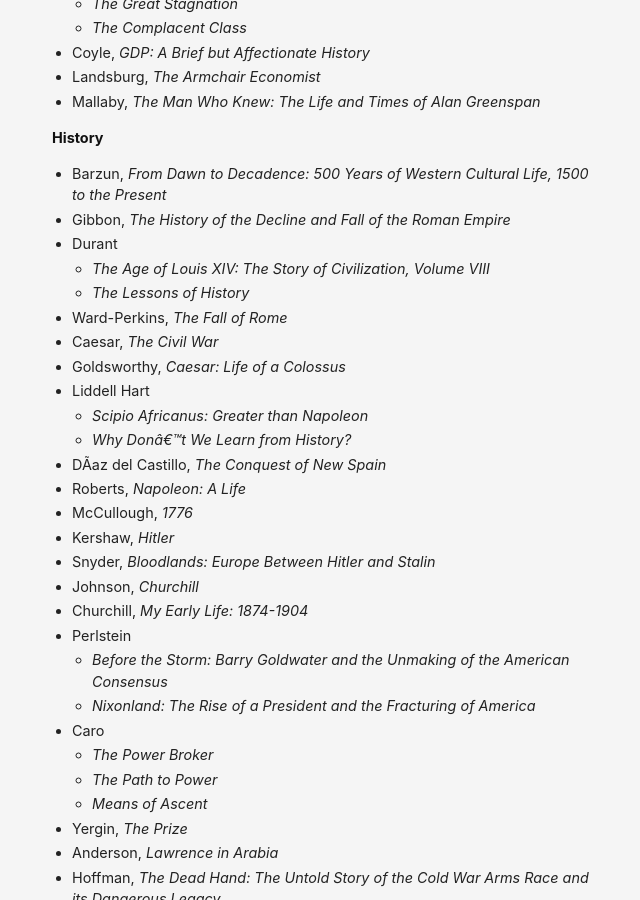
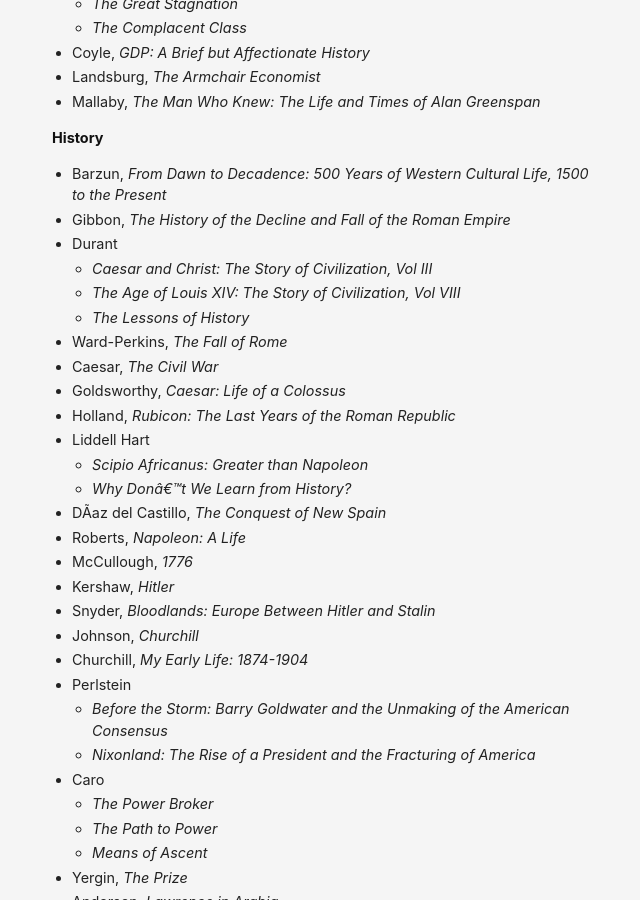
Before and after one commit to danschlz/danschulz.github.io, a Jekyll site: the page built from books.md, in a window 1280 px wide and 900 px high, scrolled down 945 px. Shown: the whole window, without its empty margins (308-948 px from the left). Built offline with Jekyll 4.4.1, drawn with Linux system fonts in a browser that asks for light colours.

Commit message:
Update history section with new book entries

```diff
--- a/books.md
+++ b/books.md
@@ -48,11 +48,13 @@ Jump to:
 - Barzun, _From Dawn to Decadence: 500 Years of Western Cultural Life, 1500 to the Present_
 - Gibbon, _The History of the Decline and Fall of the Roman Empire_
 - Durant
-  - _The Age of Louis XIV: The Story of Civilization, Volume VIII_
+  - _Caesar and Christ: The Story of Civilization, Vol III_
+  - _The Age of Louis XIV: The Story of Civilization, Vol VIII_
   - _The Lessons of History_
 - Ward-Perkins, _The Fall of Rome_
 - Caesar, _The Civil War_
 - Goldsworthy, _Caesar: Life of a Colossus_
+- Holland, _Rubicon: The Last Years of the Roman Republic_
 - Liddell Hart
   - _Scipio Africanus: Greater than Napoleon_
   - _Why Don't We Learn from History?_
```
